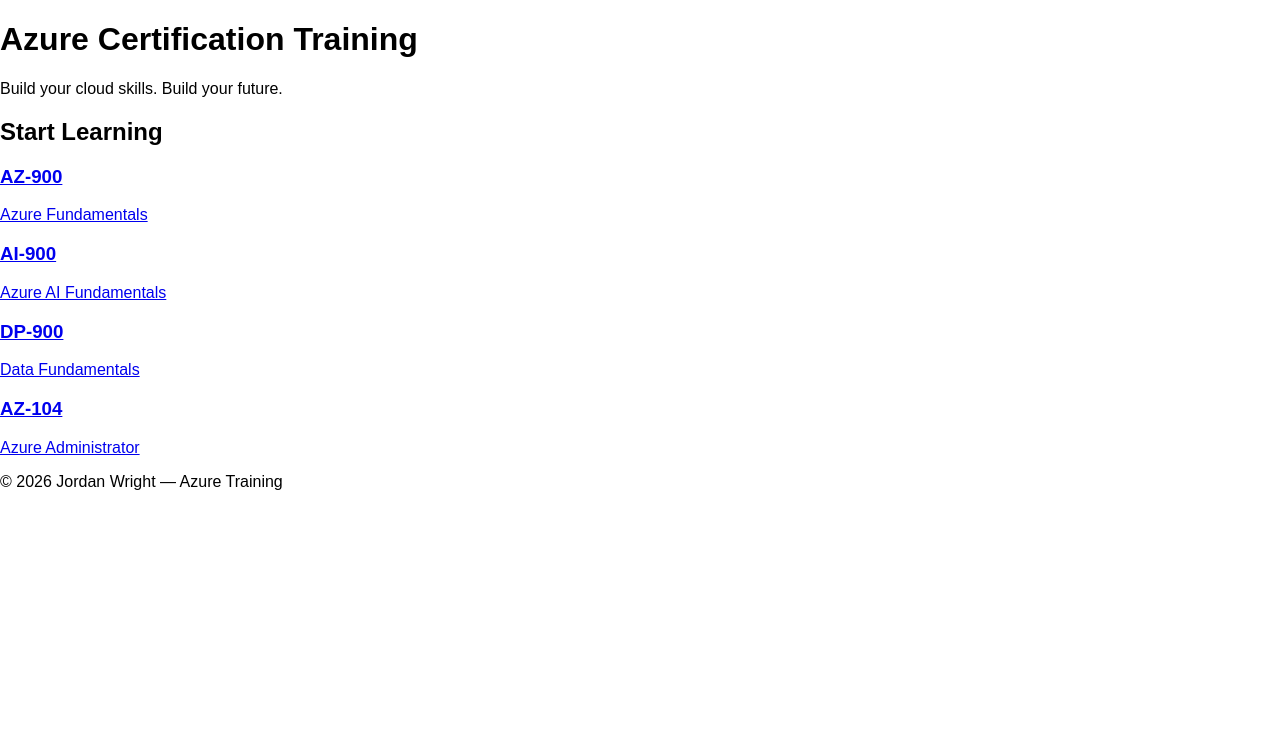
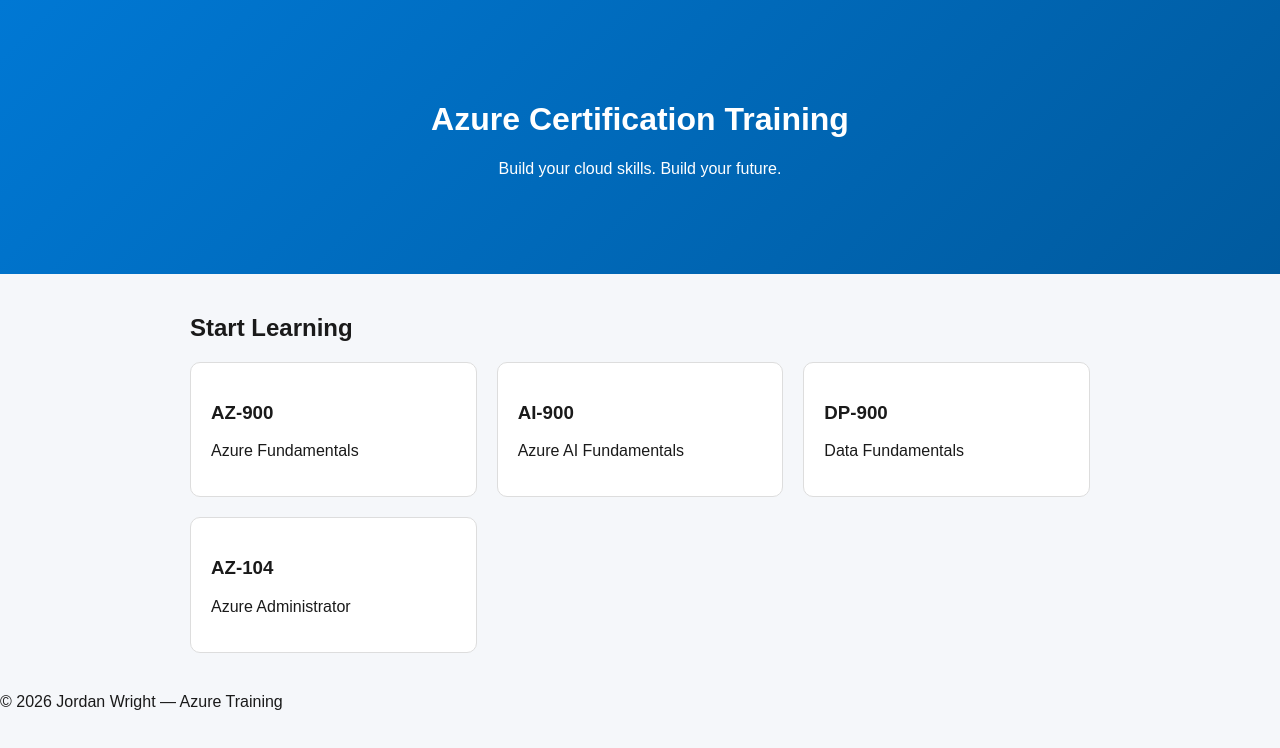
Before and after one commit to Jordy441/phaseboundnew2, a website: page src/index.html in a window 1280 px wide. Drawn offline with Linux system fonts and the light colour scheme.

Commit message:
Update styles for layout and module presentation
Refactor CSS styles for body, hero, modules, and module cards.

```diff
--- a/src/styles.css
+++ b/src/styles.css
@@ -1,21 +1,40 @@
-* {
-  font-family: Arial, Helvetica, sans-serif;
+body {
+    margin: 0;
+    font-family: Arial, sans-serif;
+    background: #f5f7fa;
+    color: #1a1a1a;
 }
 
-html, body {
-  margin: 0;
-  border: 0;
-  padding: 0;
-  background-color: #fff;
+.hero {
+    background: linear-gradient(135deg, #0078d4, #005a9e);
+    color: white;
+    text-align: center;
+    padding: 80px 20px;
 }
 
-main {
-  margin: auto;
-  width: 50%;
-  padding: 20px;
+.modules {
+    max-width: 900px;
+    margin: 40px auto;
+    padding: 0 20px;
 }
 
-main > h1 {
-  text-align: center;
-  font-size: 3.5em;
+.module-grid {
+    display: grid;
+    grid-template-columns: repeat(auto-fit, minmax(220px, 1fr));
+    gap: 20px;
 }
+
+.module-card {
+    background: white;
+    padding: 20px;
+    border-radius: 10px;
+    text-decoration: none;
+    color: #1a1a1a;
+    border: 1px solid #ddd;
+    transition: 0.2s;
+}
+
+.module-card:hover {
+    border-color: #0078d4;
+    transform: translateY(-4px);
+}
```
